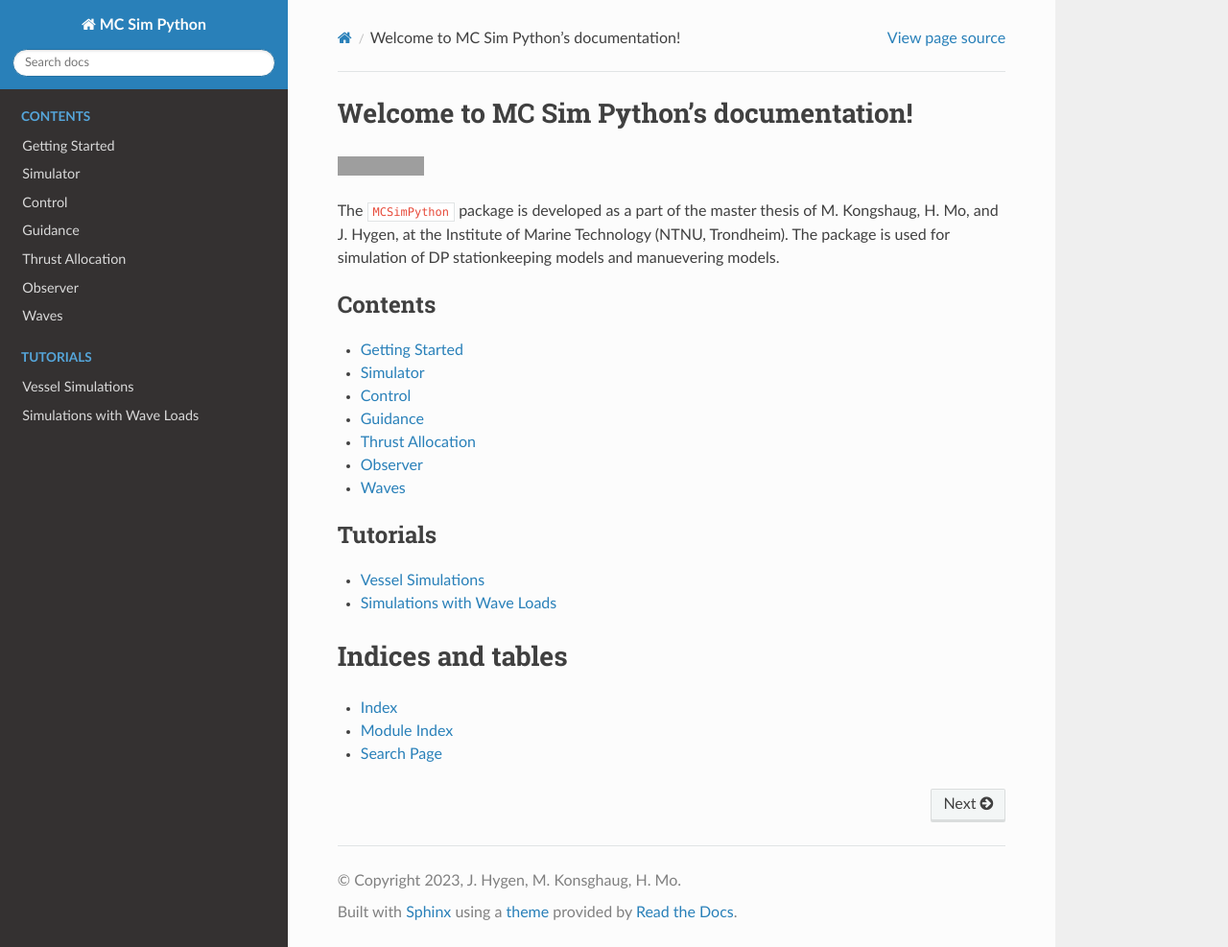
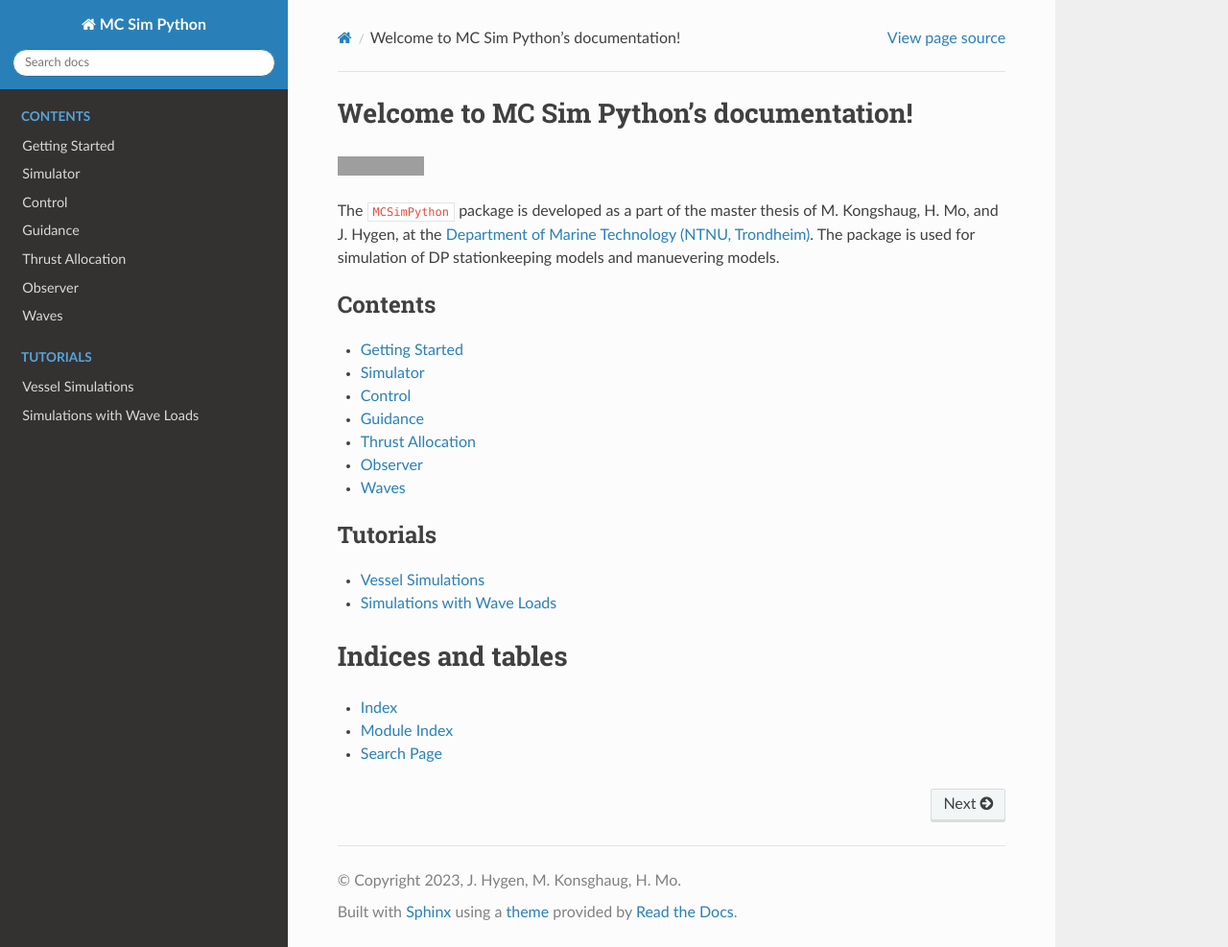
Before and after one commit to janerikhy/Wave-Model, a Sphinx documentation site: the page built from docs/index.rst, in a window 1280 px wide and 987 px high. Shown: the whole window at 96% size. Built offline with Sphinx 7.4.7 and the Read the Docs theme 2.0.0, drawn with Linux system fonts in a browser that asks for light colours; grey boxes are pictures that could not be loaded.

Commit message:
Add link to IMT in index

```diff
--- a/docs/index.rst
+++ b/docs/index.rst
@@ -12,7 +12,7 @@ Welcome to MC Sim Python's documentation!
    :target: https://www.gnu.org/licenses/gpl-3.0
 
 The ``MCSimPython`` package is developed as a part of the master thesis of M. Kongshaug, H. Mo, and J. Hygen, at the
-Institute of Marine Technology (NTNU, Trondheim). The package is used for simulation of DP stationkeeping models and
+`Department of Marine Technology (NTNU, Trondheim) <https://www.ntnu.edu/imt>`_. The package is used for simulation of DP stationkeeping models and
 manuevering models.
 
 .. toctree::
```
